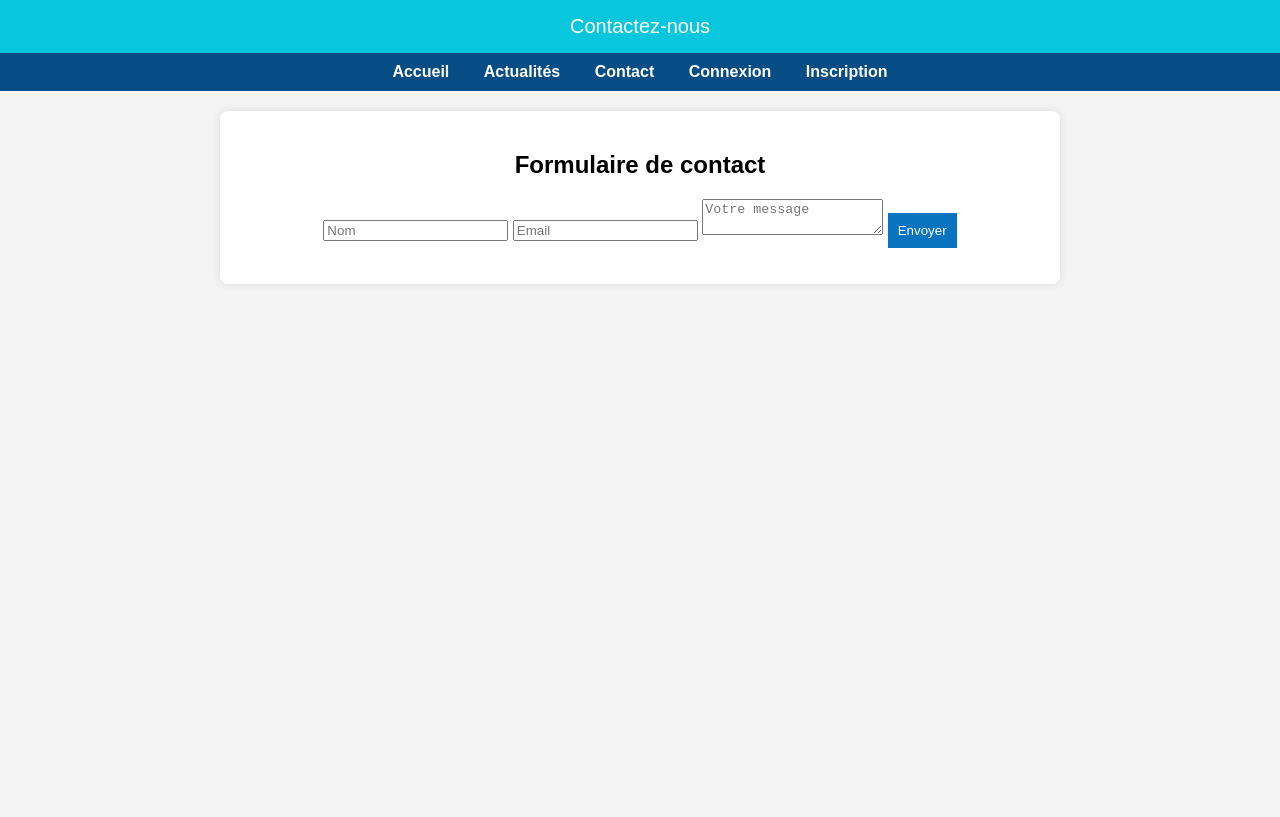
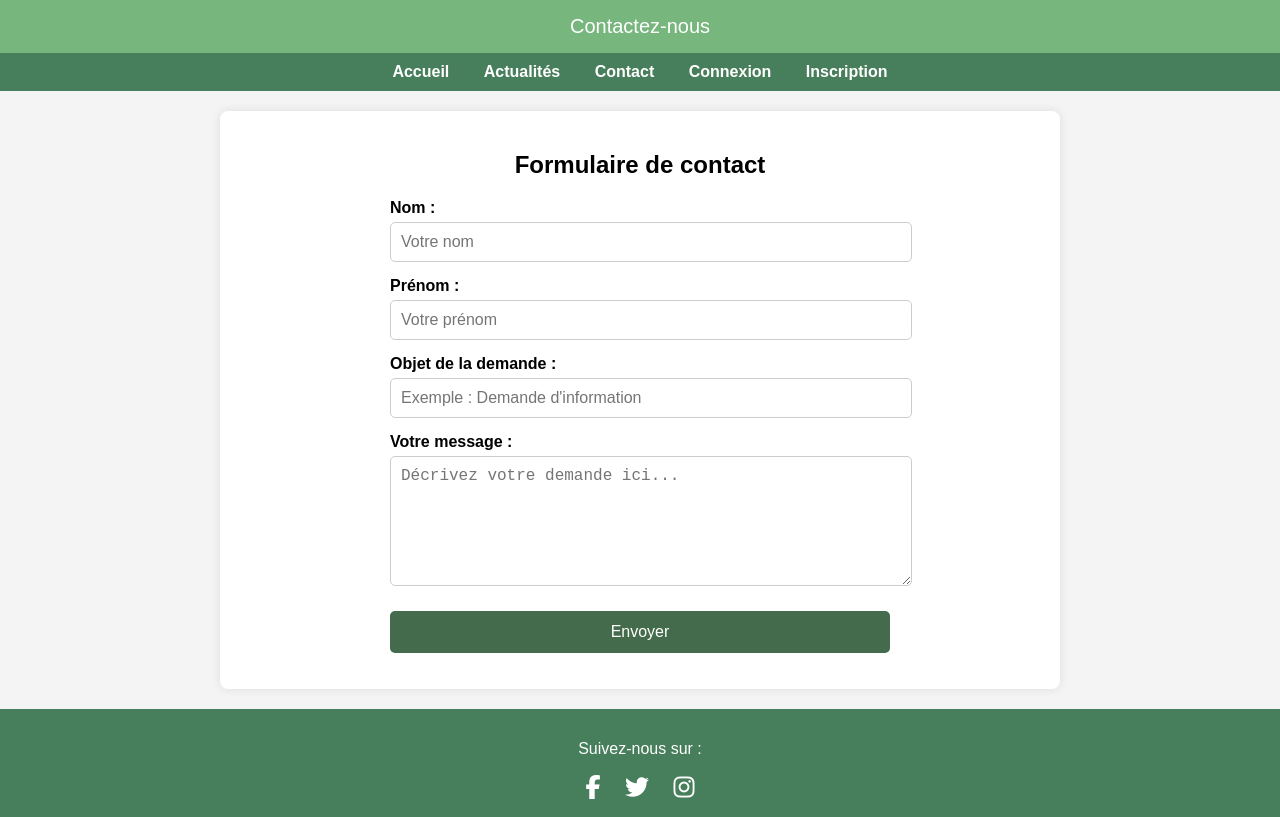
Before and after one commit to Ak9271/Challenge-48h, a plain HTML site: page template/contact.html in a window 1280 px wide. Drawn offline with Linux system fonts and the light colour scheme.

Commit message:
ajout de la page de formulaire de demande

```diff
--- a/static/css/style.css
+++ b/static/css/style.css
@@ -7,14 +7,14 @@ body {
 }
 
 header {
-    background: #08c6db;
+    background: #77b67d;
     color: white;
     padding: 15px;
     font-size: 20px;
 }
 
 nav {
-    background: #064c85;
+    background: #477e5b;
     padding: 10px;
 }
 
@@ -35,7 +35,7 @@ nav a {
 }
 
 button {
-    background: #0873bf;
+    background: #477e5b;
     color: white;
     border: none;
     padding: 10px;
@@ -44,5 +44,74 @@ button {
 }
 
 button:hover {
+    background: #2c584c;
+}
+
+form {
+    display: flex;
+    flex-direction: column;
+    gap: 15px;
+    max-width: 500px;
+    margin: 0 auto;
+}
+
+.form-group {
+    display: flex;
+    flex-direction: column;
+    text-align: left;
+}
+
+label {
+    font-weight: bold;
+    margin-bottom: 5px;
+}
+
+input, textarea {
+    width: 100%;
+    padding: 10px;
+    border: 1px solid #ccc;
+    border-radius: 5px;
+    font-size: 16px;
+}
+
+textarea {
+    resize: vertical;
+}
+
+button {
+    background: #446b4b;
+    color: white;
+    border: none;
+    padding: 12px;
+    cursor: pointer;
+    font-size: 16px;
+    border-radius: 5px;
+    margin-top: 10px;
+}
+
+button:hover {
     background: #005a42;
 }
+
+footer {
+    background: #477e5b;
+    color: white;
+    text-align: center;
+    padding: 15px;
+    margin-top: 20px;
+}
+
+.social-icons {
+    margin-top: 10px;
+}
+
+.social-icons a {
+    color: white;
+    font-size: 24px;
+    margin: 0 10px;
+    text-decoration: none;
+}
+
+.social-icons a:hover {
+    color: #adbfaf;
+}
--- a/static/js/script.js
+++ b/static/js/script.js
@@ -1,27 +1,22 @@
-// Formulaire de contact
 document.getElementById('contactForm').addEventListener('submit', function(event) {
     event.preventDefault();
     alert('Message envoyé!');
 });
 
-  // Inscriptions aux événements
 document.getElementById('registerBtn').addEventListener('click', function() {
     alert('Inscription réussie!');
 });
 
-  // Connexion
 document.getElementById('loginForm').addEventListener('submit', function(event) {
     event.preventDefault();
     alert('Bienvenue, vous êtes connecté!');
 });
 
-  // Inscription
 document.getElementById('signupForm').addEventListener('submit', function(event) {
     event.preventDefault();
     alert('Inscription réussie!');
 });
 
-  // Administrateur - Mise à jour des événements
 document.getElementById('updateForm').addEventListener('submit', function(event) {
     event.preventDefault();
     alert('Activité mise à jour!');
--- a/template/contact.html
+++ b/template/contact.html
@@ -5,6 +5,7 @@
     <meta name="viewport" content="width=device-width, initial-scale=1.0">
     <title>Contact - BDD Ynov</title>
     <link rel="stylesheet" type="text/css" href="/static/css/style.css">
+    <link rel="stylesheet" href="https://cdnjs.cloudflare.com/ajax/libs/font-awesome/6.5.1/css/all.min.css">
 </head>
 <body>
     <header>Contactez-nous</header>
@@ -14,20 +15,45 @@
         <a href="/contact">Contact</a>
         <a href="/login">Connexion</a>
         <a href="/signup">Inscription</a>
-
     </nav>
 
     <div class="container">
         <h2>Formulaire de contact</h2>
         <form id="contact-form">
-            <input type="text" id="name" placeholder="Nom" required>
-            <input type="email" id="email" placeholder="Email" required>
-            <textarea id="message" placeholder="Votre message" required></textarea>
+            <div class="form-group">
+                <label for="nom">Nom :</label>
+                <input type="text" id="nom" name="nom" placeholder="Votre nom" required>
+            </div>
+
+            <div class="form-group">
+                <label for="prenom">Prénom :</label>
+                <input type="text" id="prenom" name="prenom" placeholder="Votre prénom" required>
+            </div>
+
+            <div class="form-group">
+                <label for="objet">Objet de la demande :</label>
+                <input type="text" id="objet" name="objet" placeholder="Exemple : Demande d'information" required>
+            </div>
+
+            <div class="form-group">
+                <label for="message">Votre message :</label>
+                <textarea id="message" name="message" placeholder="Décrivez votre demande ici..." rows="6" required></textarea>
+            </div>
+
             <button type="submit">Envoyer</button>
         </form>
         <p id="response-message"></p>
     </div>
 
+    <footer>
+        <p>Suivez-nous sur :</p>
+        <div class="social-icons">
+            <a href="https://www.facebook.com" target="_blank"><i class="fab fa-facebook-f"></i></a>
+            <a href="https://www.twitter.com" target="_blank"><i class="fab fa-twitter"></i></a>
+            <a href="https://www.instagram.com" target="_blank"><i class="fab fa-instagram"></i></a>
+        </div>
+    </footer>
+
     <script src="/static/js/script.js"></script>
 </body>
 </html>
```
Also changed, not shown: template/actualite.html (+10 -0 lines), template/index.html (+11 -2 lines), template/login.html (+10 -1 lines), template/signup.html (+10 -0 lines). Lines whose indentation alone changed are shown as unchanged.
